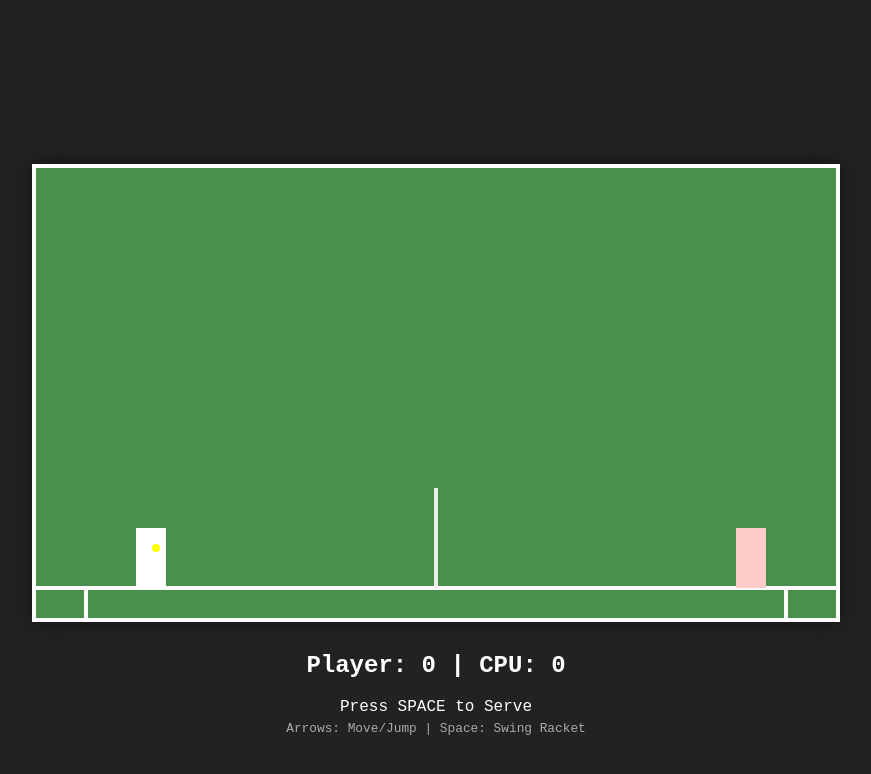
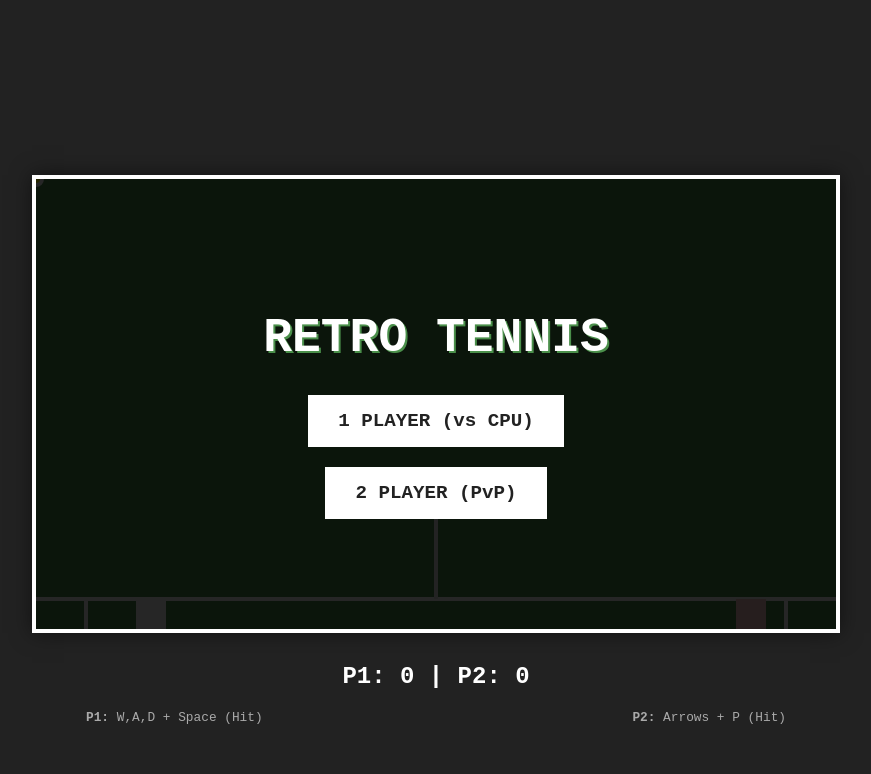
Before and after one commit to sambowyer/sambowyer.github.io, a Jekyll site: the page tennis.html, which Jekyll copies as it is, in a window 1280 px wide. Shown: the top 774 px of the page, without its empty margins (204-1075 px from the left). Built offline with Jekyll 4.4.1, drawn with Linux system fonts in a browser that asks for light colours; some of the changed lines change nothing that is shown.

Commit message:
Two player tennis option

```diff
--- a/tennis.html
+++ b/tennis.html
@@ -2,7 +2,7 @@
 <html lang="en">
 <head>
     <meta charset="UTF-8">
-    <title>2D Arcade Tennis</title>
+    <title>2D Arcade Tennis - 2 Player Edition</title>
     <style>
         body {
             background-color: #222;
@@ -16,31 +16,83 @@
             margin: 0;
             overflow: hidden;
         }
+        #gameContainer {
+            position: relative;
+            box-shadow: 0 0 20px rgba(0,0,0,0.5);
+            border: 4px solid #fff;
+        }
         canvas {
             background: #4a8f4a; /* Grass Green */
-            border: 4px solid #fff;
-            box-shadow: 0 0 20px rgba(0,0,0,0.5);
+            display: block;
         }
+
+        /* UI Overlays */
         #ui {
             margin-top: 10px;
             text-align: center;
+            width: 800px;
         }
-        .controls {
+        .controls-info {
             font-size: 0.8rem;
             color: #aaa;
-            margin-top: 5px;
+            margin-top: 10px;
+            display: flex;
+            justify-content: space-between;
+            padding: 0 50px;
         }
+
+        /* Main Menu Overlay */
+        #mainMenu {
+            position: absolute;
+            top: 0;
+            left: 0;
+            width: 100%;
+            height: 100%;
+            background: rgba(0, 0, 0, 0.85);
+            display: flex;
+            flex-direction: column;
+            align-items: center;
+            justify-content: center;
+            z-index: 10;
+        }
+        h1 { font-size: 3rem; margin-bottom: 20px; text-shadow: 2px 2px #4a8f4a; }
+        button {
+            background: #fff;
+            color: #222;
+            border: none;
+            padding: 15px 30px;
+            font-size: 1.2rem;
+            font-family: inherit;
+            cursor: pointer;
+            margin: 10px;
+            font-weight: bold;
+            transition: 0.2s;
+        }
+        button:hover {
+            background: #4a8f4a;
+            color: white;
+        }
+        .hidden { display: none !important; }
     </style>
 </head>
 <body>
 
-    <canvas id="gameCanvas" width="800" height="450"></canvas>
+    <div id="gameContainer">
+        <canvas id="gameCanvas" width="800" height="450"></canvas>
+
+        <div id="mainMenu">
+            <h1>RETRO TENNIS</h1>
+            <button onclick="startGame(1)">1 PLAYER (vs CPU)</button>
+            <button onclick="startGame(2)">2 PLAYER (PvP)</button>
+        </div>
+    </div>
 
     <div id="ui">
-        <h2 id="scoreBoard">Player: 0 | CPU: 0</h2>
-        <div id="message">Press SPACE to Serve</div>
-        <div class="controls">
-            Arrows: Move/Jump | Space: Swing Racket
+        <h2 id="scoreBoard">P1: 0 | P2: 0</h2>
+        <div id="message"></div>
+        <div class="controls-info">
+            <span><b>P1:</b> W,A,D + Space (Hit)</span>
+            <span id="p2Controls"><b>P2:</b> Arrows + P (Hit)</span>
         </div>
     </div>
 
@@ -49,68 +101,53 @@
     const ctx = canvas.getContext('2d');
     const uiScore = document.getElementById('scoreBoard');
     const uiMessage = document.getElementById('message');
+    const menuEl = document.getElementById('mainMenu');
+    const p2ControlsText = document.getElementById('p2Controls');
 
     // --- Game Constants ---
     const GRAVITY = 0.4;
-    const FRICTION = 0.85; // Ground friction
-    const AIR_RESISTANCE = 0.99;
     const NET_HEIGHT = 100;
     const NET_X = canvas.width / 2;
     const GROUND_Y = canvas.height - 30;
-
-    // --- Tennis Scoring Constants ---
     const POINTS = ['0', '15', '30', '40'];
 
     // --- Game State ---
-    let gameState = 'SERVE'; // SERVE, PLAY, END
+    let gameState = 'MENU'; // MENU, SERVE, PLAY, END
+    let gameMode = 1; // 1 or 2
     let winner = null;
-    let server = 'player'; // Who is serving
+    let server = 1; // 1 or 2 (Player 1 or Player 2)
 
-    // Tennis Scoring State
-    let pScore = 0; // Index 0-3
-    let cScore = 0; // Index 0-3
-    let pAdvantage = false;
-    let cAdvantage = false;
+    // Scoring
+    let score1 = 0;
+    let score2 = 0;
+    let adv1 = false;
+    let adv2 = false;
 
     // --- Objects ---
 
-    const player = {
-        x: 100,
-        y: GROUND_Y,
-        w: 30,
-        h: 60,
-        vx: 0,
-        vy: 0,
-        speed: 5,
-        jumpPower: -10,
+    const p1 = {
+        x: 100, y: GROUND_Y, w: 30, h: 60,
+        vx: 0, vy: 0,
+        speed: 5, jumpPower: -10,
         color: 'white',
-        swinging: false,
-        swingTimer: 0
+        swinging: false, swingTimer: 0
     };
 
-    const cpu = {
-        x: 700,
-        y: GROUND_Y,
-        w: 30,
-        h: 60,
-        vx: 0,
-        vy: 0,
-        speed: 3.5, // Slightly slower than player
-        jumpPower: -10,
+    const p2 = {
+        x: 700, y: GROUND_Y, w: 30, h: 60,
+        vx: 0, vy: 0,
+        speed: 5, jumpPower: -10,
         color: '#ffcccc',
-        swinging: false,
-        swingTimer: 0
+        swinging: false, swingTimer: 0,
+        isCpu: true
     };
 
     const ball = {
-        x: 0,
-        y: 0,
-        radius: 6,
-        vx: 0,
-        vy: 0,
+        x: 0, y: 0, radius: 6,
+        vx: 0, vy: 0,
         color: 'yellow',
         bounces: 0,
-        lastHitter: null // 'player' or 'cpu'
+        lastHitter: 0 // 1 or 2
     };
 
     // --- Input Handling ---
@@ -118,372 +155,343 @@
 
     window.addEventListener('keydown', (e) => {
         keys[e.code] = true;
-        if (e.code === 'Space') {
-            if (gameState === 'END') resetGame();
-            else if (gameState === 'SERVE' && server === 'player') serveBall();
-            else attemptSwing(player);
+
+        if (gameState === 'MENU') return;
+
+        // Reset
+        if (e.code === 'Space' && gameState === 'END') {
+            resetMatch();
+            return;
         }
+
+        // Serving
+        if (gameState === 'SERVE') {
+            if (server === 1 && e.code === 'Space') serveBall();
+            else if (server === 2 && !p2.isCpu && e.code === 'KeyP') serveBall();
+            return;
+        }
+
+        // Swings
+        if (e.code === 'Space') attemptSwing(p1, 1);
+        if (e.code === 'KeyP' && !p2.isCpu) attemptSwing(p2, 2);
     });
 
     window.addEventListener('keyup', (e) => {
         keys[e.code] = false;
     });
 
-    // --- Core Logic Functions ---
+    // --- Menu Functions ---
 
-    function resetGame() {
-        pScore = 0;
-        cScore = 0;
-        pAdvantage = false;
-        cAdvantage = false;
+    function startGame(mode) {
+        gameMode = mode;
+        p2.isCpu = (mode === 1);
+
+        // Update UI Text
+        if (mode === 1) {
+            p2ControlsText.innerHTML = "<b>CPU:</b> AI Controlled";
+            p2.speed = 3.5; // Slower for CPU fairness
+        } else {
+            p2ControlsText.innerHTML = "<b>P2:</b> Arrows + P (Hit)";
+            p2.speed = 5; // Same speed as P1
+        }
+
+        menuEl.classList.add('hidden');
+        resetMatch();
+    }
+
+    function resetMatch() {
+        score1 = 0; score2 = 0;
+        adv1 = false; adv2 = false;
         gameState = 'SERVE';
-        server = 'player';
+        server = 1;
         winner = null;
         updateUI();
         resetPositions();
     }
 
     function resetPositions() {
-        player.x = 100;
-        player.y = GROUND_Y - player.h;
-        player.vx = 0;
-        player.vy = 0;
+        p1.x = 100; p1.y = GROUND_Y - p1.h; p1.vx = 0; p1.vy = 0;
+        p2.x = 700; p2.y = GROUND_Y - p2.h; p2.vx = 0; p2.vy = 0;
 
-        cpu.x = 700;
-        cpu.y = GROUND_Y - cpu.h;
-        cpu.vx = 0;
-        cpu.vy = 0;
-
-        // Position ball based on server
-        if (server === 'player') {
-            ball.x = player.x + 20;
-            ball.y = player.y;
+        // Ball placement
+        if (server === 1) {
+            ball.x = p1.x + 20; ball.y = p1.y;
         } else {
-            ball.x = cpu.x - 20;
-            ball.y = cpu.y;
+            ball.x = p2.x - 20; ball.y = p2.y;
         }
 
-        ball.vx = 0;
-        ball.vy = 0;
+        ball.vx = 0; ball.vy = 0;
         ball.bounces = 0;
-        ball.lastHitter = null;
+        ball.lastHitter = 0;
     }
+
+    // --- Core Logic ---
 
     function serveBall() {
         gameState = 'PLAY';
         uiMessage.innerText = "";
-        ball.vy = -8; // Toss up
+        ball.vy = -8; // Toss
         ball.lastHitter = server;
 
-        // If CPU serves, give it some forward momentum automatically
-        if (server === 'cpu') {
-            ball.vx = -8; // Hit towards player
+        // CPU Serve Auto-hit
+        if (server === 2 && p2.isCpu) {
+            ball.vx = -8;
             ball.vy = -7;
         }
     }
 
-    function attemptSwing(actor) {
-        // Set swing state for animation
+    function attemptSwing(actor, id) {
         actor.swinging = true;
-        actor.swingTimer = 10; // Frames to hold swing
+        actor.swingTimer = 10;
 
-        // Hitbox detection
+        // Hitbox
         const dx = ball.x - (actor.x + actor.w/2);
         const dy = ball.y - (actor.y + actor.h/2);
         const dist = Math.sqrt(dx*dx + dy*dy);
 
-        if (dist < 60) { // Reachable
-            // reset bounces on hit
+        if (dist < 60) {
             ball.bounces = 0;
+            const dir = (id === 1) ? 1 : -1;
 
-            // Determine direction
-            let dir = (actor === player) ? 1 : -1;
-
-            // Aiming logic (simple) based on where ball is relative to racket center
+            // Aiming
             let lift = -8;
             if (ball.y < actor.y + 10) lift = -4; // Smash
 
-            // Apply Velocity
-            ball.vx = (10 + Math.random() * 2) * dir; // Power
+            ball.vx = (10 + Math.random() * 2) * dir;
             ball.vy = lift;
-            ball.lastHitter = (actor === player) ? 'player' : 'cpu';
+            ball.lastHitter = id;
         }
     }
 
-    function scorePoint(winnerName) {
+    function scorePoint(winnerId) {
         gameState = 'SERVE';
-        server = winnerName === 'player' ? 'cpu' : 'player'; // Loser usually serves, but let's swap
+        server = (winnerId === 1) ? 2 : 1; // Switch server
 
-        // Tennis Scoring Logic
-        if (winnerName === 'player') {
-            handleScoreUpdate('p');
-        } else {
-            handleScoreUpdate('c');
-        }
+        if (winnerId === 1) handleScoreUpdate(1);
+        else handleScoreUpdate(2);
 
         resetPositions();
 
-        if (server === 'cpu' && gameState !== 'END') {
+        // CPU Serve Delay
+        if (server === 2 && p2.isCpu && gameState !== 'END') {
             setTimeout(serveBall, 1000);
-        }
-    }
-
-    function handleScoreUpdate(who) {
-        // Logic for Standard Game + Deuce
-        if (pAdvantage || cAdvantage) {
-            if (who === 'p') {
-                if (pAdvantage) winGame('Player');
-                else if (cAdvantage) cAdvantage = false; // Back to Deuce
-                else pAdvantage = true; // Adv Player
-            } else {
-                if (cAdvantage) winGame('Computer');
-                else if (pAdvantage) pAdvantage = false; // Back to Deuce
-                else cAdvantage = true; // Adv CPU
-            }
-        } else {
-            // Normal scoring 0, 15, 30, 40
-            if (who === 'p') {
-                if (pScore === 3) {
-                    if (cScore === 3) pAdvantage = true; // Deuce -> Adv
-                    else winGame('Player');
-                } else {
-                    pScore++;
-                    if (pScore === 3 && cScore === 3) { /* Deuce logic handled visually */ }
-                }
-            } else {
-                if (cScore === 3) {
-                    if (pScore === 3) cAdvantage = true;
-                    else winGame('Computer');
-                } else {
-                    cScore++;
-                }
-            }
         }
         updateUI();
     }
 
-    function winGame(who) {
+    function handleScoreUpdate(who) {
+        // Deuce / Advantage Logic
+        if (adv1 || adv2) {
+            if (who === 1) {
+                if (adv1) winGame(1);
+                else if (adv2) adv2 = false; // Deuce
+                else adv1 = true;
+            } else {
+                if (adv2) winGame(2);
+                else if (adv1) adv1 = false; // Deuce
+                else adv2 = true;
+            }
+        } else {
+            // Standard Scoring
+            if (who === 1) {
+                if (score1 === 3) {
+                    if (score2 === 3) adv1 = true;
+                    else winGame(1);
+                } else {
+                    score1++;
+                }
+            } else {
+                if (score2 === 3) {
+                    if (score1 === 3) adv2 = true;
+                    else winGame(2);
+                } else {
+                    score2++;
+                }
+            }
+        }
+    }
+
+    function winGame(id) {
         gameState = 'END';
-        winner = who;
-        uiMessage.innerText = `${who} Wins the Game! Press Space to Reset.`;
+        const name = (id === 1) ? "Player 1" : (gameMode === 1 ? "CPU" : "Player 2");
+        uiMessage.innerText = `${name} Wins! Press Space to Reset.`;
     }
 
     function updateUI() {
         if (gameState === 'END') return;
 
-        let txtP = POINTS[pScore];
-        let txtC = POINTS[cScore];
+        let txt1 = POINTS[score1];
+        let txt2 = POINTS[score2];
 
-        if (pScore === 3 && cScore === 3) {
-            if (!pAdvantage && !cAdvantage) {
-                txtP = "40"; txtC = "40 (Deuce)";
-            } else if (pAdvantage) {
-                txtP = "Adv"; txtC = "40";
-            } else {
-                txtP = "40"; txtC = "Adv";
-            }
+        if (score1 === 3 && score2 === 3) {
+            if (!adv1 && !adv2) { txt1 = "40"; txt2 = "40 (Deuce)"; }
+            else if (adv1) { txt1 = "Adv"; txt2 = "40"; }
+            else { txt1 = "40"; txt2 = "Adv"; }
         }
 
-        uiScore.innerText = `Player: ${txtP} | CPU: ${txtC}`;
+        const p2Name = (gameMode === 1) ? "CPU" : "P2";
+        uiScore.innerText = `P1: ${txt1} | ${p2Name}: ${txt2}`;
+
         if (gameState === 'SERVE') {
-            uiMessage.innerText = `${server === 'player' ? "Player" : "CPU"} to Serve...`;
+            const sName = (server === 1) ? "Player 1" : p2Name;
+            const action = (server === 2 && p2.isCpu) ? "..." : " (Hit Key)";
+            uiMessage.innerText = `${sName} to Serve${action}`;
         }
     }
 
     // --- Update Loop ---
 
     function update() {
-        if (gameState === 'END') return;
+        if (gameState === 'MENU' || gameState === 'END') return;
 
-        // --- Player Movement ---
-        if (keys['ArrowLeft']) player.vx = -player.speed;
-        else if (keys['ArrowRight']) player.vx = player.speed;
-        else player.vx = 0;
+        // --- Player 1 Controls (WASD) ---
+        if (keys['KeyA']) p1.vx = -p1.speed;
+        else if (keys['KeyD']) p1.vx = p1.speed;
+        else p1.vx = 0;
 
-        if ((keys['ArrowUp'] || keys['KeyW']) && player.y + player.h >= GROUND_Y) {
-            player.vy = player.jumpPower;
-        }
+        if (keys['KeyW'] && p1.y + p1.h >= GROUND_Y) p1.vy = p1.jumpPower;
 
-        // Apply Player Physics
-        player.vy += GRAVITY;
-        player.x += player.vx;
-        player.y += player.vy;
+        applyPhysics(p1);
 
-        // Ground Collision
-        if (player.y + player.h > GROUND_Y) {
-            player.y = GROUND_Y - player.h;
-            player.vy = 0;
-        }
+        // --- Player 2 Logic ---
+        if (p2.isCpu) {
+            // AI Logic
+            if (gameState === 'PLAY' && ball.x > NET_X && ball.vx > 0) {
+                let targetX = ball.x;
+                if (p2.x < targetX - 10) p2.vx = p2.speed;
+                else if (p2.x > targetX + 10) p2.vx = -p2.speed;
+                else p2.vx = 0;
 
-        // Net Collision (Player)
-        if (player.x + player.w > NET_X && player.x < NET_X + 10) {
-             player.x = NET_X - player.w;
-        }
-
-        // --- CPU AI ---
-        if (gameState === 'PLAY') {
-            // Basic tracking
-            if (ball.x > NET_X && ball.vx > 0) {
-                // Ball is coming to CPU
-                let targetX = ball.x;
-                if (cpu.x < targetX - 10) cpu.vx = cpu.speed;
-                else if (cpu.x > targetX + 10) cpu.vx = -cpu.speed;
-                else cpu.vx = 0;
-
-                // Jump if ball is high
-                if (ball.y < cpu.y && cpu.y + cpu.h >= GROUND_Y && ball.x > cpu.x - 50) {
-                     cpu.vy = cpu.jumpPower;
+                if (ball.y < p2.y && p2.y + p2.h >= GROUND_Y && ball.x > p2.x - 50) {
+                     p2.vy = p2.jumpPower;
                 }
 
-                // Swing
-                const dist = Math.abs(ball.x - cpu.x) + Math.abs(ball.y - cpu.y);
-                if (dist < 60 && Math.abs(ball.x - cpu.x) < 40) {
-                    attemptSwing(cpu);
+                if (Math.abs(ball.x - p2.x) < 40 && Math.abs(ball.y - p2.y) < 60) {
+                    attemptSwing(p2, 2);
                 }
             } else {
                 // Return to center
-                if (cpu.x < 650) cpu.vx = cpu.speed;
-                else if (cpu.x > 700) cpu.vx = -cpu.speed;
-                else cpu.vx = 0;
+                if (p2.x < 650) p2.vx = p2.speed;
+                else if (p2.x > 700) p2.vx = -p2.speed;
+                else p2.vx = 0;
             }
+        } else {
+            // Human Controls (Arrows)
+            if (keys['ArrowLeft']) p2.vx = -p2.speed;
+            else if (keys['ArrowRight']) p2.vx = p2.speed;
+            else p2.vx = 0;
+
+            if (keys['ArrowUp'] && p2.y + p2.h >= GROUND_Y) p2.vy = p2.jumpPower;
         }
 
-        // Apply CPU Physics
-        cpu.vy += GRAVITY;
-        cpu.x += cpu.vx;
-        cpu.y += cpu.vy;
+        applyPhysics(p2);
 
-        if (cpu.y + cpu.h > GROUND_Y) {
-            cpu.y = GROUND_Y - cpu.h;
-            cpu.vy = 0;
-        }
-        // Net Collision (CPU)
-        if (cpu.x < NET_X + 10) {
-            cpu.x = NET_X + 10;
-        }
-
+        // Net Collisions (Players)
+        if (p1.x + p1.w > NET_X && p1.x < NET_X + 10) p1.x = NET_X - p1.w;
+        if (p2.x < NET_X + 10) p2.x = NET_X + 10;
 
         // --- Ball Physics ---
         if (gameState === 'PLAY') {
-            ball.vy += GRAVITY * 0.5; // Lighter gravity for ball
-            ball.vx *= AIR_RESISTANCE;
-
+            ball.vy += GRAVITY * 0.5;
+            ball.vx *= 0.99; // Air resistance
             ball.x += ball.vx;
             ball.y += ball.vy;
 
             // Net Collision (Ball)
-            // Net is at NET_X, height NET_HEIGHT (from ground up)
-            // Ground is GROUND_Y. Top of net is GROUND_Y - NET_HEIGHT.
             if (ball.y > GROUND_Y - NET_HEIGHT) {
                 if (Math.abs(ball.x - NET_X) < ball.radius + 5) {
-                    ball.vx *= -0.8; // Bounce off net horizontally
+                    ball.vx *= -0.8;
                 }
             }
 
-            // Ground Collision (Bounce Logic)
+            // Floor
             if (ball.y + ball.radius > GROUND_Y) {
                 ball.y = GROUND_Y - ball.radius;
-                ball.vy *= -0.7; // Bounce dampening
-
-                // If velocity is very low, stop bouncing
+                ball.vy *= -0.7;
                 if (Math.abs(ball.vy) < 2) ball.vy = 0;
-
                 ball.bounces++;
-                checkPointCondition();
+                checkConditions();
             }
 
-            // Wall Collision (Out of bounds)
-            if (ball.x < 0 || ball.x > canvas.width) {
-                 checkPointCondition(true);
-            }
+            // Walls
+            if (ball.x < 0 || ball.x > canvas.width) checkConditions(true);
+
         } else if (gameState === 'SERVE') {
-            // Ball follows the server
-             if (server === 'player') {
-                ball.x = player.x + 20;
-                ball.y = player.y + 20;
+            if (server === 1) {
+                ball.x = p1.x + 20; ball.y = p1.y + 20;
             } else {
-                ball.x = cpu.x - 20;
-                ball.y = cpu.y + 20;
+                ball.x = p2.x - 20; ball.y = p2.y + 20;
             }
         }
 
         // Swing Timers
-        if (player.swingTimer > 0) player.swingTimer--;
-        else player.swinging = false;
-
-        if (cpu.swingTimer > 0) cpu.swingTimer--;
-        else cpu.swinging = false;
+        if (p1.swingTimer > 0) p1.swingTimer--; else p1.swinging = false;
+        if (p2.swingTimer > 0) p2.swingTimer--; else p2.swinging = false;
     }
 
-    function checkPointCondition(isOut = false) {
-        // 1. Double Bounce Logic
-        if (ball.bounces >= 2) {
-            // Who let it bounce twice?
-            if (ball.x < NET_X) scorePoint('cpu'); // Bounced twice on player side
-            else scorePoint('player'); // Bounced twice on cpu side
-            return;
-        }
-
-        // 2. Out of bounds Logic (Wall or single bounce check)
-        // If it bounces once, it's okay, IF it was hit by the opponent onto this side.
-        // We need to know where it landed.
-
-        // Actually, simpler logic for this arcade style:
-        // If it bounces on YOUR side, you must hit it.
-        // If it bounces on YOUR side and you don't hit it before 2nd bounce -> point lost.
-        // If you hit it and it lands OUT (past canvas width), you lose point.
-
-        if (isOut) {
-            // Who hit it last? They lose the point.
-            if (ball.lastHitter === 'player') scorePoint('cpu');
-            else scorePoint('player');
+    function applyPhysics(obj) {
+        obj.vy += GRAVITY;
+        obj.x += obj.vx;
+        obj.y += obj.vy;
+        if (obj.y + obj.h > GROUND_Y) {
+            obj.y = GROUND_Y - obj.h;
+            obj.vy = 0;
         }
     }
 
-    // --- Draw Loop ---
+    function checkConditions(isOut = false) {
+        if (ball.bounces >= 2) {
+            if (ball.x < NET_X) scorePoint(2);
+            else scorePoint(1);
+            return;
+        }
+        if (isOut) {
+            if (ball.lastHitter === 1) scorePoint(2);
+            else scorePoint(1);
+        }
+    }
 
+    // --- Draw ---
     function draw() {
-        // Clear Background
+        // Bg
         ctx.fillStyle = '#4a8f4a';
         ctx.fillRect(0, 0, canvas.width, canvas.height);
 
-        // Draw Court Lines
+        // Lines
         ctx.strokeStyle = 'white';
         ctx.lineWidth = 4;
         ctx.beginPath();
-        // Baseline left
-        ctx.moveTo(50, GROUND_Y); ctx.lineTo(50, GROUND_Y + 30); // simplistic visual
-        // Baseline right
-        ctx.moveTo(750, GROUND_Y); ctx.lineTo(750, GROUND_Y + 30);
-        // Center line
+        ctx.moveTo(50, GROUND_Y); ctx.lineTo(50, GROUND_Y+30);
+        ctx.moveTo(750, GROUND_Y); ctx.lineTo(750, GROUND_Y+30);
         ctx.moveTo(0, GROUND_Y); ctx.lineTo(canvas.width, GROUND_Y);
         ctx.stroke();
 
-        // Draw Net
+        // Net
         ctx.fillStyle = '#eee';
         ctx.fillRect(NET_X - 2, GROUND_Y - NET_HEIGHT, 4, NET_HEIGHT);
 
-        // Draw Player
-        ctx.fillStyle = player.swinging ? '#ffff00' : player.color;
-        ctx.fillRect(player.x, player.y, player.w, player.h);
+        // P1
+        ctx.fillStyle = p1.swinging ? '#ffff00' : p1.color;
+        ctx.fillRect(p1.x, p1.y, p1.w, p1.h);
+        if (p1.swinging) drawRacket(p1, 1);
 
-        // Draw Racket (Visual only)
-        if (player.swinging) {
-            ctx.strokeStyle = 'white';
-            ctx.beginPath();
-            ctx.arc(player.x + player.w + 10, player.y + 30, 15, 0, Math.PI*2);
-            ctx.stroke();
-        }
+        // P2
+        ctx.fillStyle = p2.swinging ? '#ff5555' : p2.color;
+        ctx.fillRect(p2.x, p2.y, p2.w, p2.h);
+        if (p2.swinging) drawRacket(p2, -1);
 
-        // Draw CPU
-        ctx.fillStyle = cpu.swinging ? '#ff5555' : cpu.color;
-        ctx.fillRect(cpu.x, cpu.y, cpu.w, cpu.h);
-
-        // Draw Ball
+        // Ball
         ctx.fillStyle = ball.color;
         ctx.beginPath();
         ctx.arc(ball.x, ball.y, ball.radius, 0, Math.PI * 2);
         ctx.fill();
+        ctx.stroke();
+    }
+
+    function drawRacket(actor, dir) {
+        ctx.strokeStyle = 'white';
+        ctx.beginPath();
+        ctx.arc(actor.x + (actor.w/2) + (20*dir), actor.y + 30, 15, 0, Math.PI*2);
         ctx.stroke();
     }
 
@@ -493,8 +501,6 @@
         requestAnimationFrame(loop);
     }
 
-    // Start
-    resetPositions();
     loop();
 
 </script>
```
